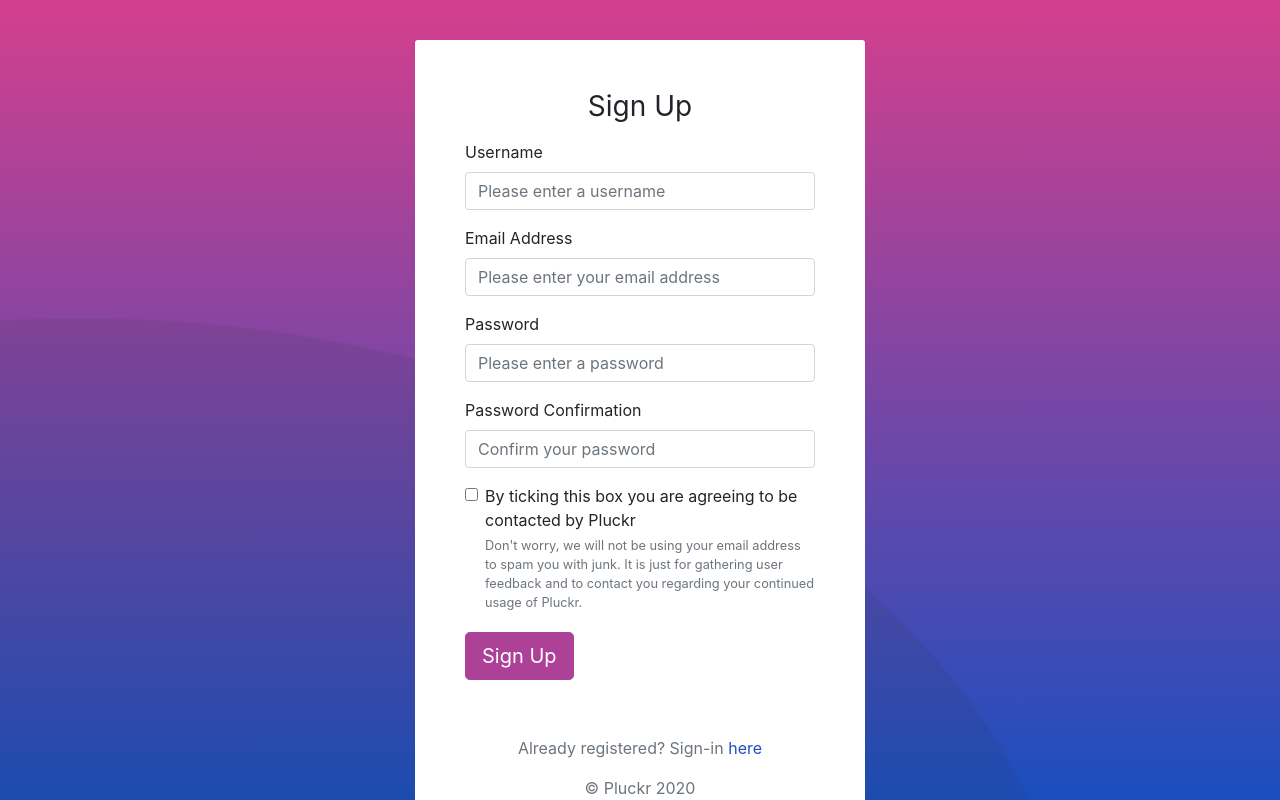
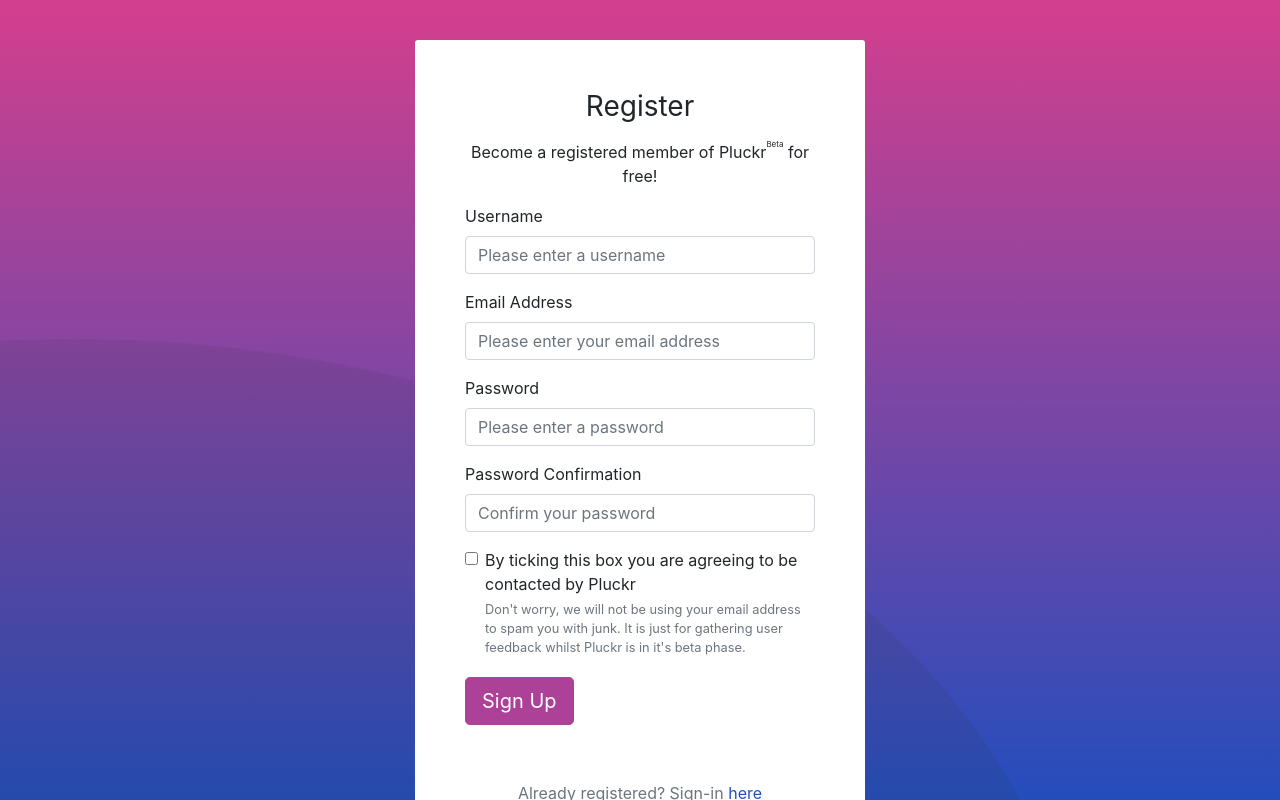
Before and after one commit to jamesbratt/Pluckr-ui, a React (Create React App) app: page /register in a window 1280 px wide. Shown: the top 800 px of the page. Built offline with nearby package versions, Linux system fonts and the light colour scheme.

Commit message:
Various text content changes

```diff
--- a/src/Login.js
+++ b/src/Login.js
@@ -40,7 +40,7 @@ class Login extends Component {
           <div className="login-wrapper">
             <form onSubmit={this.login} className="form-signin">
               {this.props.location.state ? <Alert variant='success'>{this.props.location.state.alert}</Alert> : null}
-              <h1 style={{textAlign: "center"}} className="h3 font-weight-normal">Sign-in to Pluckr</h1>
+              <h1 style={{textAlign: "center"}} className="h3 font-weight-normal">Sign-in to Pluckr<sup>Beta</sup></h1>
               <label className="sr-only">Username</label>
               <input ref={this.usernameRef} type="text" name="username" className="form-control" placeholder="Enter your username" required="" autofocus="" />
               <label className="sr-only">Password</label>
--- a/src/Register.js
+++ b/src/Register.js
@@ -52,13 +52,14 @@ class Register extends React.Component {
     if (this.state.hasRegisted) {
       return <Redirect to={{
         pathname: '/',
-        state: { alert: 'Awesome! You are now registered as a beta tester. You can now sign-in to Pluckr and get started!' }
+        state: { alert: 'Awesome! You are now a registered member of Pluckr. You can now sign-in to your account.' }
       }} />
     }
     return (
       <div className="login-wrapper">
         <form onSubmit={this.register} className="form-register">
-          <h1 style={{textAlign: "center"}} className="h3 mb-3 font-weight-normal">Sign Up</h1>
+          <h1 style={{textAlign: "center"}} className="h3 mb-3 font-weight-normal">Register</h1>
+          <p>Become a registered member of Pluckr<sup>Beta</sup> for free!</p>
           <div className="form-group">
             <label>Username</label>
             <input name="userame" required ref={usernameRef} className="form-control" type="text" placeholder="Please enter a username" />
@@ -81,7 +82,7 @@ class Register extends React.Component {
               By ticking this box you are agreeing to be contacted by Pluckr
             </label>
             <small class="form-text text-muted">
-              Don't worry, we will not be using your email address to spam you with junk. It is just for gathering user feedback and to contact you regarding your continued usage of Pluckr.
+              Don't worry, we will not be using your email address to spam you with junk. It is just for gathering user feedback whilst Pluckr is in it's beta phase.
             </small>
           </div>
           <button style={{ marginTop: '1em' }} className="btn btn-lg btn-primary" type="submit">Sign Up</button>
--- a/src/Wrapper.js
+++ b/src/Wrapper.js
@@ -64,7 +64,7 @@ class Wrapper extends Component {
       return (
         <React.Fragment>
           <Navbar collapseOnSelect expand="lg" bg="dark" variant="dark">
-          <Navbar.Brand href="/">Pluckr</Navbar.Brand>
+          <Navbar.Brand href="/">Pluckr<sup>Beta</sup></Navbar.Brand>
           <Navbar.Toggle aria-controls="responsive-navbar-nav" />
           <Navbar.Collapse id="responsive-navbar-nav">
             <Nav className="mr-auto">
--- a/src/builder_components/Welcome.js
+++ b/src/builder_components/Welcome.js
@@ -9,7 +9,7 @@ const Welcome = ({ onClose }) => {
   return (
     <Modal.Body>
       <h1 className="text-center">Welcome</h1>
-      <p className="lead text-center">And thank you for choosing to sign up to take Pluckr for a spin and become an early adopter of this new insights platform.</p>
+      <p className="lead text-center">And thank you for choosing to sign up to Pluckr whilst it is in it's beta phase, to become an early adopter of this new insights platform.</p>
       <p className="text-center">Before jumping straight into building charts we would recommend that you take the time to check out the <a rel="noopener noreferrer" target="_blank" href="https://pluckr.io/documentation/">documentation</a>.
       If you find any problems or would just like to ask a question then please feel free to get in contact via email at <a href="mailto:support@pluckr.io">support@pluckr.io</a></p>
       <div className="d-flex justify-content-center">
--- a/src/css/login.css
+++ b/src/css/login.css
@@ -1,3 +1,8 @@
+sup {
+  font-size: 8px !important;
+  vertical-align: revert !important;
+}
+
 .login-wrapper {
   width: 100%;
   min-height: 100vh;
```
